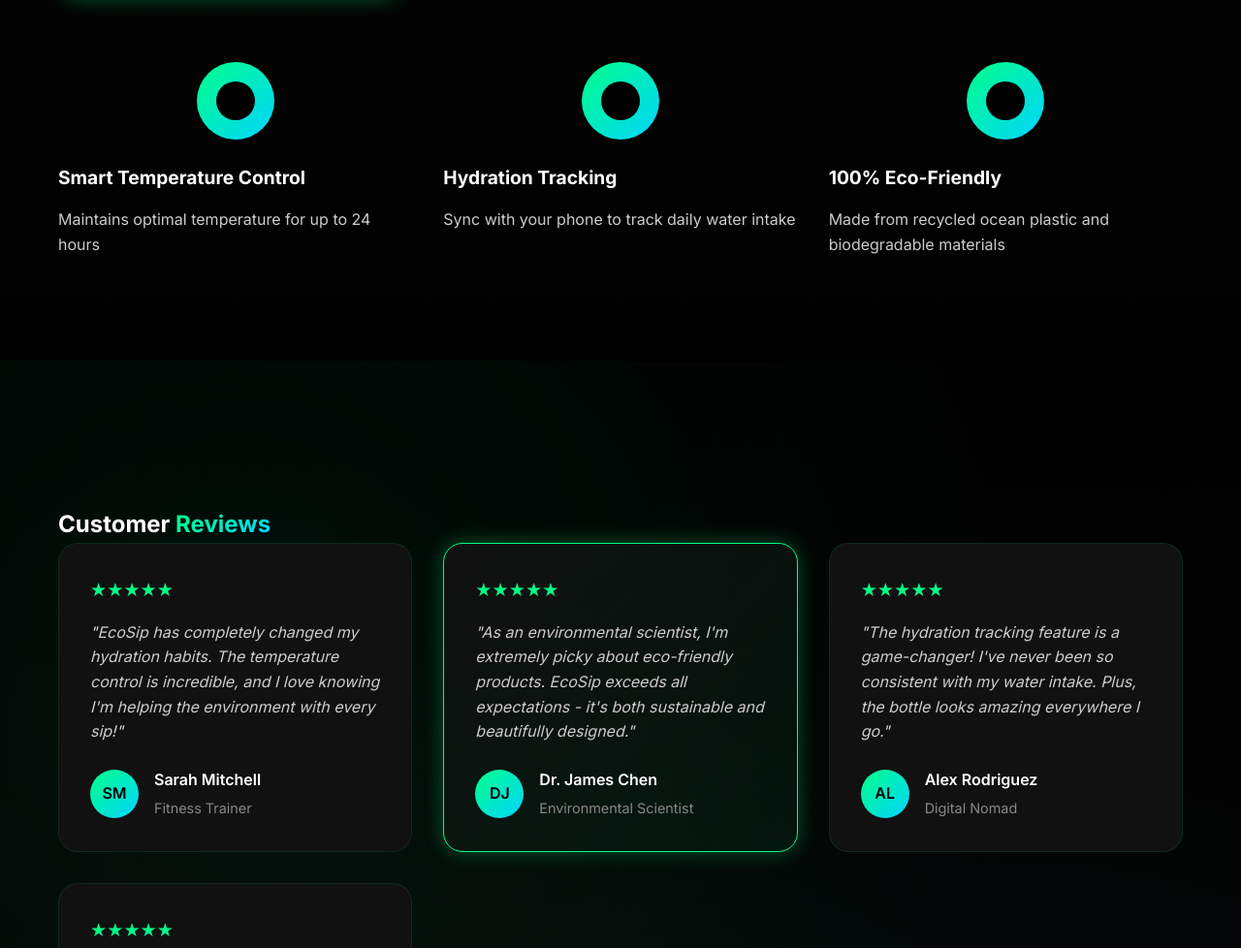
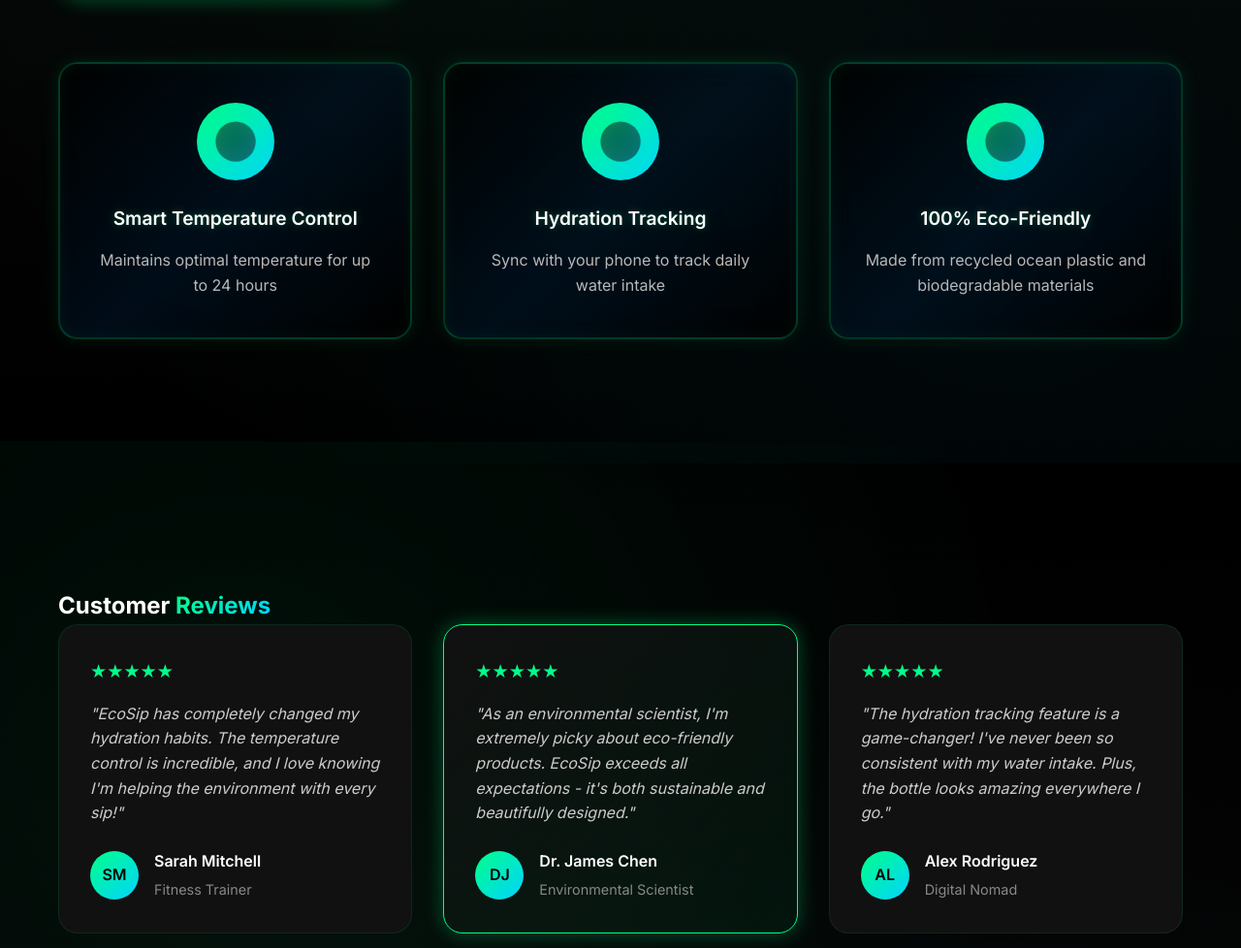
Before and after one commit to IchigoSolos69/EcoSip, a plain HTML site: page index.html in a window 1280 px wide. Shown: the part 1578-2556 px from the top of the page at 97% size. Drawn offline with Linux system fonts and the light colour scheme.

Commit message:
Update styles.css

```diff
--- a/styles.css
+++ b/styles.css
@@ -1844,9 +1844,238 @@ body {
 
 .product-highlights {
     display: grid;
-    grid-template-columns: repeat(auto-fit, minmax(250px, 1fr));
+    grid-template-columns: repeat(3, 1fr);
     gap: 2rem;
-    margin-top: 4rem;
+    margin-top: 3rem;
+}
+
+.highlight-item {
+    text-align: center;
+    padding: 2.5rem 2rem;
+    background: linear-gradient(135deg,
+        rgba(0, 0, 0, 0.8) 0%,
+        rgba(0, 20, 40, 0.6) 50%,
+        rgba(0, 0, 0, 0.8) 100%);
+    border-radius: 20px;
+    border: 2px solid rgba(0, 255, 136, 0.2);
+    transition: all 0.4s cubic-bezier(0.175, 0.885, 0.32, 1.275);
+    position: relative;
+    overflow: hidden;
+    backdrop-filter: blur(15px);
+    box-shadow:
+        0 0 20px rgba(0, 255, 136, 0.1),
+        inset 0 0 20px rgba(0, 255, 136, 0.05);
+}
+
+.highlight-item::before {
+    content: '';
+    position: absolute;
+    top: 0;
+    left: -100%;
+    width: 100%;
+    height: 100%;
+    background: linear-gradient(90deg,
+        transparent 0%,
+        rgba(0, 255, 136, 0.1) 50%,
+        transparent 100%);
+    transition: left 0.6s ease;
+    z-index: 1;
+}
+
+.highlight-item:hover::before {
+    left: 100%;
+}
+
+.highlight-item::after {
+    content: '';
+    position: absolute;
+    top: 0;
+    left: 0;
+    right: 0;
+    bottom: 0;
+    background: radial-gradient(circle at 50% 50%,
+        rgba(0, 255, 136, 0.1) 0%,
+        transparent 70%);
+    opacity: 0;
+    transition: opacity 0.4s ease;
+    z-index: 1;
+}
+
+.highlight-item:hover::after {
+    opacity: 1;
+}
+
+.highlight-item:hover {
+    transform: translateY(-8px) scale(1.02);
+    border-color: var(--neon-green);
+    box-shadow:
+        0 25px 50px rgba(0, 255, 136, 0.3),
+        0 0 30px rgba(0, 212, 255, 0.2),
+        inset 0 0 30px rgba(0, 255, 136, 0.1);
+}
+
+.highlight-icon {
+    width: 80px;
+    height: 80px;
+    margin: 0 auto 1.5rem;
+    display: flex;
+    align-items: center;
+    justify-content: center;
+    position: relative;
+    z-index: 2;
+}
+
+.icon-temperature,
+.icon-tracking,
+.icon-eco-friendly {
+    width: 60px;
+    height: 60px;
+    background: linear-gradient(135deg, var(--neon-green), var(--aqua-blue));
+    border-radius: 50%;
+    display: flex;
+    align-items: center;
+    justify-content: center;
+    position: relative;
+    box-shadow:
+        0 0 20px rgba(0, 255, 136, 0.4),
+        inset 0 0 20px rgba(255, 255, 255, 0.1);
+    animation: iconPulse 3s ease-in-out infinite;
+}
+
+.icon-temperature::before,
+.icon-tracking::before,
+.icon-eco-friendly::before {
+    content: '';
+    position: absolute;
+    top: -5px;
+    left: -5px;
+    right: -5px;
+    bottom: -5px;
+    background: linear-gradient(135deg, var(--neon-green), var(--aqua-blue));
+    border-radius: 50%;
+    opacity: 0.3;
+    z-index: -1;
+    animation: iconGlow 2s ease-in-out infinite alternate;
+}
+
+@keyframes iconPulse {
+    0%, 100% {
+        transform: scale(1);
+        box-shadow:
+            0 0 20px rgba(0, 255, 136, 0.4),
+            inset 0 0 20px rgba(255, 255, 255, 0.1);
+    }
+    50% {
+        transform: scale(1.05);
+        box-shadow:
+            0 0 30px rgba(0, 255, 136, 0.6),
+            inset 0 0 25px rgba(255, 255, 255, 0.15);
+    }
+}
+
+@keyframes iconGlow {
+    0% {
+        opacity: 0.3;
+        transform: scale(1);
+    }
+    100% {
+        opacity: 0.6;
+        transform: scale(1.1);
+    }
+}
+
+.highlight-item h4 {
+    font-size: 1.3rem;
+    font-weight: 600;
+    color: var(--neon-green);
+    margin-bottom: 1rem;
+    position: relative;
+    z-index: 2;
+    text-shadow: 0 0 10px rgba(0, 255, 136, 0.3);
+    transition: all 0.3s ease;
+}
+
+.highlight-item:hover h4 {
+    color: var(--aqua-blue);
+    text-shadow:
+        0 0 15px rgba(0, 255, 136, 0.5),
+        0 0 25px rgba(0, 212, 255, 0.3);
+}
+
+.highlight-item p {
+    color: #e6fff6;
+    line-height: 1.6;
+    opacity: 0.9;
+    position: relative;
+    z-index: 2;
+    transition: all 0.3s ease;
+}
+
+.highlight-item:hover p {
+    opacity: 1;
+    color: #ffffff;
+}
+
+/* Add floating background effects */
+.product-highlights::before {
+    content: '';
+    position: absolute;
+    top: -30px;
+    left: -30px;
+    right: -30px;
+    bottom: -30px;
+    background:
+        radial-gradient(circle at 20% 20%, rgba(0, 255, 136, 0.05) 0%, transparent 50%),
+        radial-gradient(circle at 80% 80%, rgba(0, 212, 255, 0.05) 0%, transparent 50%),
+        radial-gradient(circle at 40% 60%, rgba(0, 255, 136, 0.03) 0%, transparent 50%);
+    pointer-events: none;
+    z-index: -1;
+    animation: backgroundFloat 10s ease-in-out infinite;
+}
+
+@keyframes backgroundFloat {
+    0%, 100% {
+        transform: translateY(0px) rotate(0deg);
+        opacity: 0.3;
+    }
+    50% {
+        transform: translateY(-15px) rotate(2deg);
+        opacity: 0.6;
+    }
+}
+
+/* Enhanced mobile responsiveness */
+@media (max-width: 768px) {
+    .product-highlights {
+        grid-template-columns: 1fr;
+        gap: 1.5rem;
+        margin-top: 2rem;
+    }
+
+    .highlight-item {
+        padding: 2rem 1.5rem;
+    }
+
+    .highlight-icon {
+        width: 70px;
+        height: 70px;
+        margin-bottom: 1rem;
+    }
+
+    .icon-temperature,
+    .icon-tracking,
+    .icon-eco-friendly {
+        width: 50px;
+        height: 50px;
+    }
+
+    .highlight-item h4 {
+        font-size: 1.2rem;
+    }
+
+    .highlight-item p {
+        font-size: 0.95rem;
+    }
 }
 
 .testimonials .stat-item {
@@ -3529,9 +3758,25 @@ textarea.form-input {
     transform: translateY(0) !important;
 }
 
-/* Global tweak to avoid accidental horizontal scroll */
+/* Global tweak to avoid accidental horizontal scroll and hide scrollbar */
 html, body {
     overflow-x: hidden;
+}
+
+/* Hide scrollbar for webkit browsers */
+::-webkit-scrollbar {
+    width: 0px;
+    background: transparent;
+}
+
+/* Hide scrollbar for Firefox */
+html {
+    scrollbar-width: none;
+}
+
+/* Hide scrollbar for IE and Edge */
+body {
+    -ms-overflow-style: none;
 }
 
 /* Product interactive styles */
```
